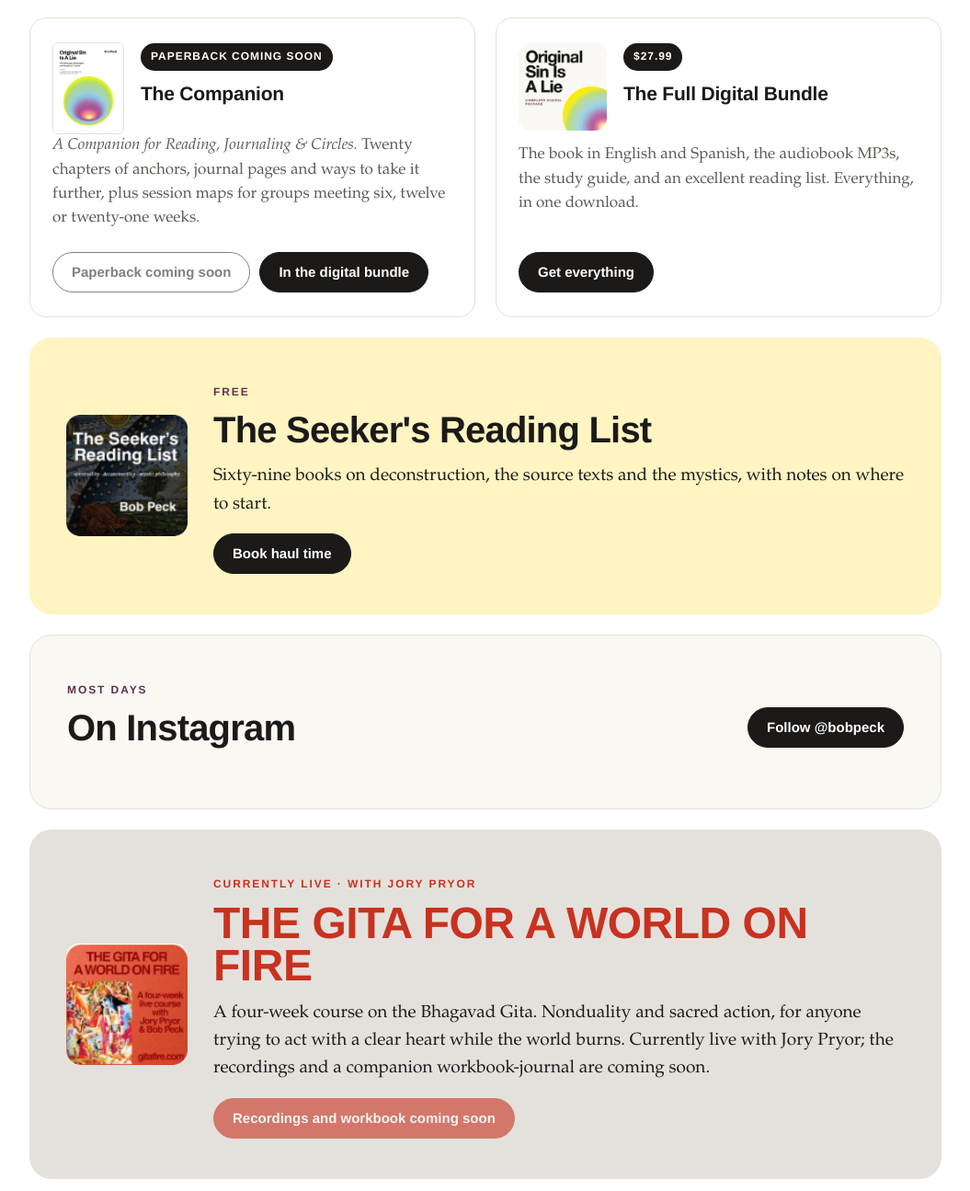
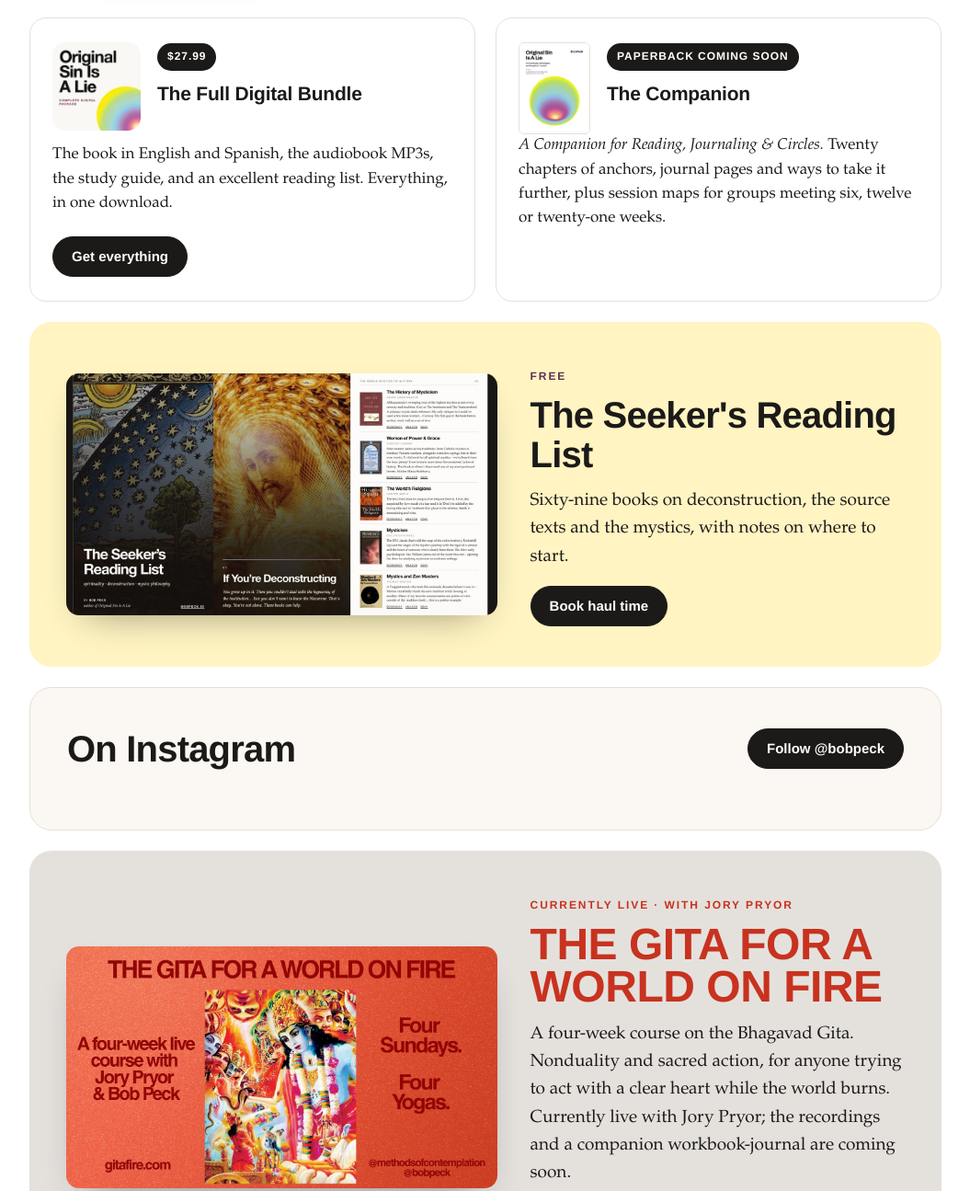
Before and after one commit to bobpeckiv/bobpeck.io, a plain HTML site: page index.html in a window 1280 px wide. Shown: the part 1207-2502 px from the top of the page at 92% size, without its empty margins (112-1167 px from the left). Drawn offline with Linux system fonts and the light colour scheme; a script that the page names is missing.

Commit message:
Add files via upload

```diff
--- a/index.html
+++ b/index.html
@@ -65,20 +65,6 @@
   <section class="grid2" id="go-deeper">
     <div class="card">
       <div class="row">
-        <img class="thumb" src="images/companion-cover.jpg" alt="Original Sin Is A Lie: A Companion for Reading, Journaling and Circles, cover" style="object-fit:contain;background:#fff;border:1px solid var(--line);width:78px;height:100px;border-radius:6px">
-        <div>
-          <span class="tag">Paperback coming soon</span>
-          <h3>The Companion</h3>
-        </div>
-      </div>
-      <p><em>A Companion for Reading, Journaling &amp; Circles.</em> Twenty chapters of anchors, journal pages and ways to take it further, plus session maps for groups meeting six, twelve or twenty-one weeks.</p>
-      <div class="btns">
-        <span class="btn" style="opacity:.55;cursor:default">Paperback coming soon</span>
-        <a class="btn solid" href="https://stan.store/bobpeck/p/original-sin-is-a-lie-the-full-digital-bundle">In the digital bundle</a>
-      </div>
-    </div>
-    <div class="card">
-      <div class="row">
         <img class="thumb" src="images/bundle.png" alt="">
         <div>
           <span class="tag">$27.99</span>
@@ -90,12 +76,22 @@
         <a class="btn solid" href="https://stan.store/bobpeck/p/original-sin-is-a-lie-the-full-digital-bundle">Get everything</a>
       </div>
     </div>
+    <div class="card">
+      <div class="row">
+        <img class="thumb" src="images/companion-cover.jpg" alt="Original Sin Is A Lie: A Companion for Reading, Journaling and Circles, cover" style="object-fit:contain;background:#fff;border:1px solid var(--line);width:78px;height:100px;border-radius:6px">
+        <div>
+          <span class="tag">Paperback coming soon</span>
+          <h3>The Companion</h3>
+        </div>
+      </div>
+      <p><em>A Companion for Reading, Journaling &amp; Circles.</em> Twenty chapters of anchors, journal pages and ways to take it further, plus session maps for groups meeting six, twelve or twenty-one weeks.</p>
+    </div>
   </section>
 
   <section class="band yellow" id="free">
-    <div class="row" style="gap:28px;align-items:center;flex-wrap:wrap">
-      <img class="thumb" style="width:132px;height:132px" src="images/seekers.png" alt="The Seeker's Reading List cover">
-      <div style="flex:1;min-width:240px">
+    <div class="feature-split">
+      <img class="wide-art" src="images/seekers-wide.jpg" alt="Pages from The Seeker's Reading List">
+      <div>
         <span class="label">Free</span>
         <h2>The Seeker's Reading List</h2>
         <p>Sixty-nine books on deconstruction, the source texts and the mystics, with notes on where to start.</p>
@@ -109,7 +105,6 @@
   <section class="band paper" id="instagram">
     <div class="row" style="justify-content:space-between;align-items:flex-end;flex-wrap:wrap;gap:14px;margin-bottom:22px">
       <div>
-        <span class="label">Most days</span>
         <h2 style="margin:0">On Instagram</h2>
       </div>
       <a class="btn solid" href="https://www.instagram.com/bobpeck" style="margin:0">Follow @bobpeck</a>
@@ -125,9 +120,9 @@
   </section>
 
   <section class="band gita" id="gita">
-    <div class="row" style="gap:28px;align-items:center;flex-wrap:wrap">
-      <img class="thumb" style="width:132px;height:132px" src="images/gita.png" alt="The Gita for a World on Fire poster">
-      <div style="flex:1;min-width:240px">
+    <div class="feature-split">
+      <img class="wide-art" src="images/gita-wide.jpg" alt="The Gita for a World on Fire: a four-week live course with Jory Pryor and Bob Peck">
+      <div>
         <span class="label">Currently live · with Jory Pryor</span>
         <h2>The Gita for a World on Fire</h2>
         <p>A four-week course on the Bhagavad Gita. Nonduality and sacred action, for anyone trying to act with a clear heart while the world burns. Currently live with Jory Pryor; the recordings and a companion workbook-journal are coming soon.</p>
@@ -154,6 +149,10 @@
 
 
 
+
+  <section id="book-bob">
+    <a class="card" href="media-kit/"><span class="label">Podcasts and interviews</span><h3>Book Bob for a podcast or an interview</h3><p>Bios, photos, topics and sample questions are all in the media kit.</p></a>
+  </section>
 
   <section class="band ink" id="license">
     <div class="grid2" style="align-items:center">
--- a/style.css
+++ b/style.css
@@ -2,7 +2,7 @@
   --white:#FFFFFF;
   --paper:#FBF8F3;
   --ink:#1C1A19;
-  --soft:#5F5852;
+  --soft:#2B2725;
   --line:#E7E0D6;
   --plum:#5D3151;
   --yellow:#FFF4C2;
@@ -179,7 +179,7 @@ a.card:hover{transform:translateY(-2px);border-color:var(--plum)}
 .about-head{display:grid;grid-template-columns:1fr 300px;gap:40px;align-items:center;padding:48px 0}
 .about-head .portrait{width:100%;aspect-ratio:4/5;object-fit:cover;border-radius:24px;box-shadow:0 22px 50px -24px rgba(40,20,40,.45)}
 .wide-photo{margin:26px 0 0}
-.wide-photo img{width:100%;aspect-ratio:21/9;object-fit:cover;object-position:70% 35%;border-radius:16px}
+.wide-photo img{width:100%;aspect-ratio:16/9;object-fit:cover;object-position:65% 40%;border-radius:16px}
 .wide-photo figcaption{font-family:var(--sans);font-size:13px;color:var(--soft);margin-top:8px}
 .stills{display:grid;grid-template-columns:repeat(3,1fr);gap:12px;margin-top:22px}
 .stills img{width:100%;aspect-ratio:3/2;object-fit:cover;border-radius:12px}
@@ -269,3 +269,13 @@ button.btn{cursor:pointer;font-family:var(--sans)}
   .split.split-lg{grid-template-columns:1fr;gap:24px}
   .split.split-lg .bookcover{width:75%;max-width:280px}
 }
+
+/* v5 */
+.feature-split{display:grid;grid-template-columns:1.15fr 1fr;gap:36px;align-items:center}
+.wide-art{width:100%;border-radius:14px;box-shadow:0 18px 40px -22px rgba(0,0,0,.45)}
+.portrait-fig{margin:0}
+.portrait-fig figcaption{font-family:var(--sans);font-size:13px;color:var(--soft);margin-top:8px}
+.card p{color:var(--ink)}
+@media (max-width:640px){
+  .feature-split{grid-template-columns:1fr;gap:20px}
+}
```
Also changed, not shown: about/index.html (+3 -3 lines), shop/index.html (+13 -17 lines), images/gita-wide.jpg (added), images/seekers-wide.jpg (added).
